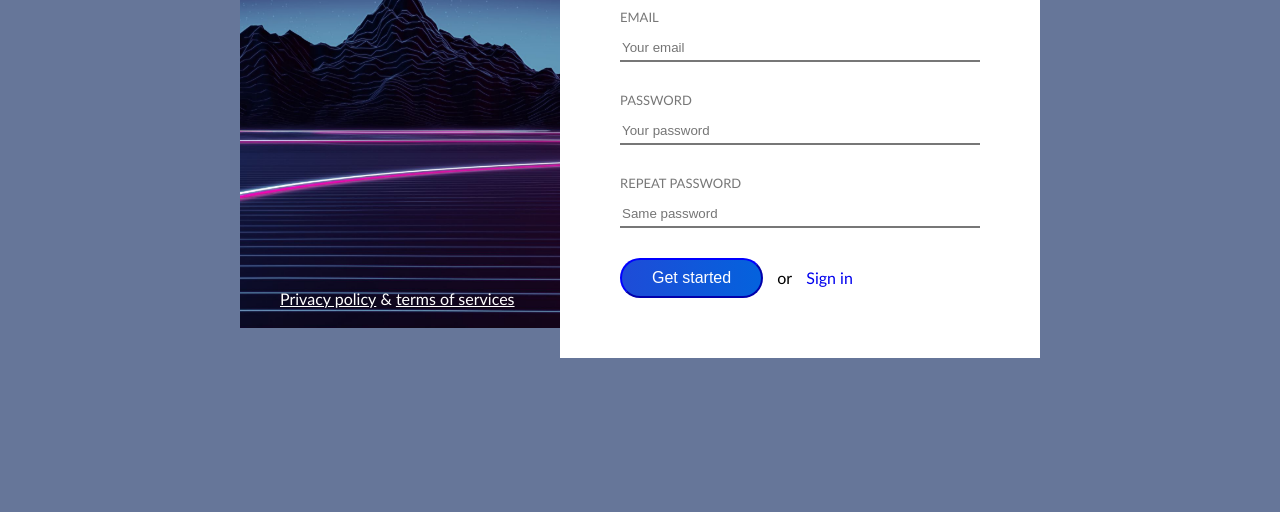
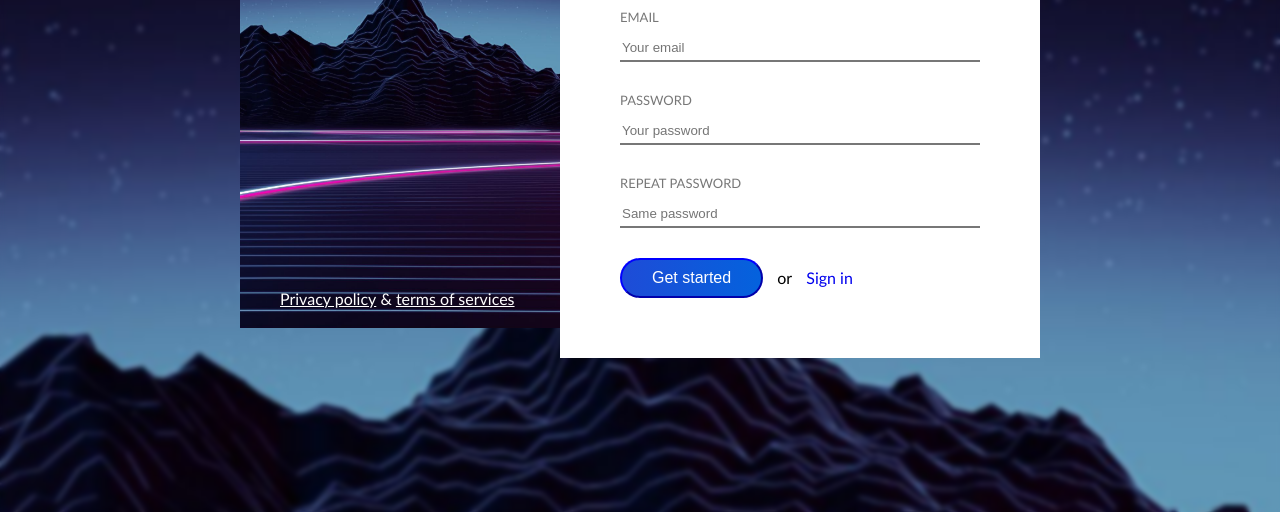
Before and after one commit to dalram/4-sign-up-form, a website: page index.html in a window 1280 px wide. Shown: the part 288-800 px from the top of the page. Drawn offline with Linux system fonts and the light colour scheme.

Commit message:
main background

```diff
--- a/css/main.css
+++ b/css/main.css
@@ -1,6 +1,12 @@
 body {
     height: 100vh;
     position: relative;
+    background-image: url(../img/hill.png);
+    background-size: cover;
+    background-position: top;
+    background-repeat: no-repeat;
+    /* filter: blur(40px); jei noriu issiaiskinti kaip veikia, tai paziureti praeitos grupes video */
+    backdrop-filter: blur(2px);
 }
 .container {
     width: 800px;
--- a/css/reset.css
+++ b/css/reset.css
@@ -8,5 +8,4 @@ body * {
 
 body {
     font-family: 'Gill Sans', 'Gill Sans MT', Calibri, 'Trebuchet MS', sans-serif;
-    background-color: #667699;
 }
```
